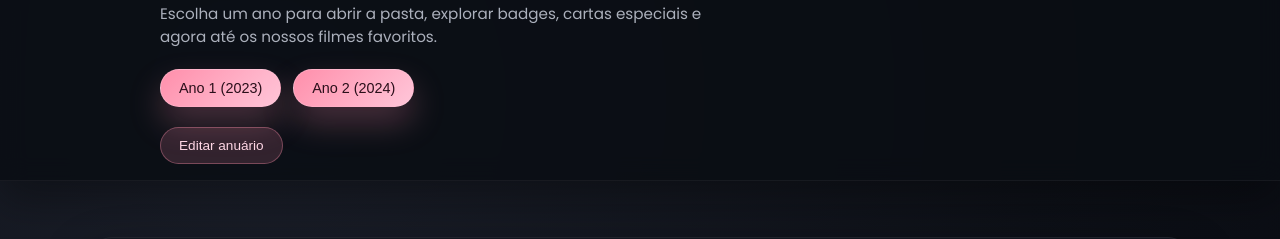
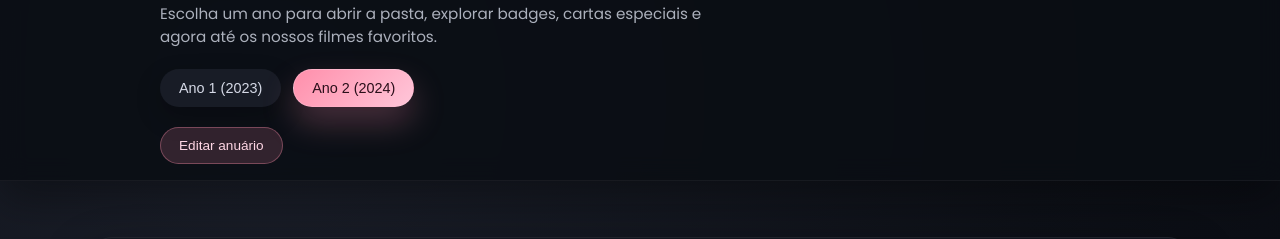
Before and after one commit to Sircht/ArchAtlas, an Electron app: page index.html in a window 1280 px wide. Both pictures are taken after a click on the button "Ano 2 (2024)". Shown: the part 143-382 px from the top of the page. Drawn offline with Linux system fonts and the light colour scheme.

Commit message:
Improve year navigation interactions and styling

```diff
--- a/index.html
+++ b/index.html
@@ -83,8 +83,38 @@
     .filters {
       margin-top: 20px;
       display: flex;
-      flex-wrap: wrap;
+      flex-wrap: nowrap;
       gap: 12px;
+      overflow-x: auto;
+      padding-bottom: 6px;
+      scrollbar-width: thin;
+      scrollbar-color: rgba(255, 143, 171, 0.3) transparent;
+      scroll-snap-type: x proximity;
+      -webkit-overflow-scrolling: touch;
+    }
+
+    .filters::-webkit-scrollbar {
+      height: 6px;
+    }
+
+    .filters::-webkit-scrollbar-thumb {
+      background: rgba(255, 143, 171, 0.3);
+      border-radius: 999px;
+    }
+
+    .filters::-webkit-scrollbar-track {
+      background: transparent;
+    }
+
+    .filters::after {
+      content: "";
+      position: sticky;
+      right: -18px;
+      width: 30px;
+      height: 100%;
+      pointer-events: none;
+      background: linear-gradient(90deg, rgba(14, 17, 24, 0) 0%, rgba(14, 17, 24, 0.8) 100%);
+      border-radius: 0 999px 999px 0;
     }
 
     .filter-button {
@@ -98,6 +128,8 @@
       color: var(--text-secondary);
       transition: transform 0.2s ease, box-shadow 0.2s ease, border-color 0.2s ease, background 0.2s ease;
       box-shadow: 0 10px 24px rgba(0, 0, 0, 0.25);
+      white-space: nowrap;
+      scroll-snap-align: start;
     }
 
     .filter-button:hover,
@@ -105,6 +137,7 @@
       transform: translateY(-2px);
       border-color: rgba(255, 255, 255, 0.16);
       outline: none;
+      box-shadow: 0 14px 28px rgba(255, 143, 171, 0.2);
     }
 
     .filter-button.active {
@@ -112,6 +145,27 @@
       color: #2a0f1a;
       border-color: var(--chip-border);
       box-shadow: 0 16px 32px rgba(255, 143, 171, 0.25);
+    }
+
+    .filter-button[aria-pressed="true"] {
+      outline: none;
+    }
+
+    @media (min-width: 900px) {
+      .filters {
+        flex-wrap: wrap;
+        overflow-x: visible;
+        padding-bottom: 0;
+        scroll-snap-type: none;
+      }
+
+      .filters::after {
+        display: none;
+      }
+
+      .filter-button {
+        scroll-snap-align: unset;
+      }
     }
 
     main {
@@ -1207,30 +1261,66 @@
     return estadoExpansao.get(anoNumero);
   }
 
+  function sincronizarEstadoAno(anoNumero) {
+    const card = document.getElementById(`ano-${anoNumero}`);
+    if (!card) {
+      return;
+    }
+
+    const expanded = Boolean(estadoExpansao.get(anoNumero));
+    const body = card.querySelector(".year-card-body");
+    const toggle = card.querySelector(".year-card-toggle");
+
+    card.classList.toggle("expanded", expanded);
+    if (body) {
+      body.hidden = !expanded;
+    }
+    if (toggle) {
+      toggle.setAttribute("aria-expanded", expanded ? "true" : "false");
+    }
+  }
+
   function atualizarFiltrosAtivos() {
     filterButtons.forEach((button, anoNumero) => {
-      const ativo = estadoExpansao.get(anoNumero);
-      button.classList.toggle("active", Boolean(ativo));
-    });
-  }
-
-  function abrirAno(anoNumero, focar = false) {
+      const ativo = Boolean(estadoExpansao.get(anoNumero));
+      button.classList.toggle("active", ativo);
+      button.setAttribute("aria-pressed", ativo ? "true" : "false");
+    });
+  }
+
+  function abrirAno(anoNumero, { focar = false, exclusivo = false } = {}) {
+    if (exclusivo) {
+      colecaoAnual.forEach(ano => {
+        if (ano.anoNumero !== anoNumero) {
+          estadoExpansao.set(ano.anoNumero, false);
+          sincronizarEstadoAno(ano.anoNumero);
+        }
+      });
+    }
+
     estadoExpansao.set(anoNumero, true);
-    const card = document.getElementById(`ano-${anoNumero}`);
-    if (card) {
-      card.classList.add("expanded");
-      const body = card.querySelector(".year-card-body");
-      const toggle = card.querySelector(".year-card-toggle");
-      if (body) {
-        body.hidden = false;
-      }
-      if (toggle) {
-        toggle.setAttribute("aria-expanded", "true");
-      }
-      if (focar) {
+    sincronizarEstadoAno(anoNumero);
+    atualizarFiltrosAtivos();
+
+    if (focar) {
+      const card = document.getElementById(`ano-${anoNumero}`);
+      if (card) {
         card.scrollIntoView({ behavior: "smooth", block: "start" });
-      }
-    }
+        if (typeof card.focus === "function") {
+          try {
+            card.focus({ preventScroll: true });
+          } catch (error) {
+            card.focus();
+          }
+        }
+      }
+    }
+  }
+
+  function alternarAno(anoNumero) {
+    const novoEstado = !Boolean(estadoExpansao.get(anoNumero));
+    estadoExpansao.set(anoNumero, novoEstado);
+    sincronizarEstadoAno(anoNumero);
     atualizarFiltrosAtivos();
   }
 
@@ -1618,6 +1708,7 @@
     const card = document.createElement("article");
     card.className = "year-card";
     card.id = `ano-${ano.anoNumero}`;
+    card.tabIndex = -1;
 
     const expanded = obterEstadoExpansao(ano.anoNumero, anoIndex === 0);
 
@@ -1674,12 +1765,7 @@
     toggleButton.appendChild(icon);
 
     toggleButton.addEventListener("click", () => {
-      const novoEstado = !card.classList.contains("expanded");
-      estadoExpansao.set(ano.anoNumero, novoEstado);
-      card.classList.toggle("expanded", novoEstado);
-      body.hidden = !novoEstado;
-      toggleButton.setAttribute("aria-expanded", novoEstado ? "true" : "false");
-      atualizarFiltrosAtivos();
+      alternarAno(ano.anoNumero);
     });
 
     header.appendChild(toggleButton);
@@ -1692,6 +1778,7 @@
     inlineEditButton.className = "inline-edit-button";
     inlineEditButton.innerHTML = '<span aria-hidden="true">✏️</span> Editar este ano';
     inlineEditButton.addEventListener("click", () => {
+      abrirAno(ano.anoNumero, { focar: true });
       definirModoEdicao(true);
       requestAnimationFrame(() => {
         card.scrollIntoView({ behavior: "smooth", block: "center" });
@@ -1728,6 +1815,7 @@
     yearsCollection.innerHTML = "";
     colecaoAnual.forEach((ano, index) => {
       yearsCollection.appendChild(criarCardAno(ano, index));
+      sincronizarEstadoAno(ano.anoNumero);
     });
 
     configurarCamposEditaveis();
@@ -1748,8 +1836,11 @@
       button.type = "button";
       button.className = "filter-button";
       button.textContent = ano.anoLabel;
+      button.dataset.yearNumero = String(ano.anoNumero);
+      button.setAttribute("aria-controls", `ano-${ano.anoNumero}`);
+      button.setAttribute("aria-pressed", "false");
       button.addEventListener("click", () => {
-        abrirAno(ano.anoNumero, true);
+        abrirAno(ano.anoNumero, { focar: true, exclusivo: true });
       });
       filtersContainer.appendChild(button);
       filterButtons.set(ano.anoNumero, button);
```
